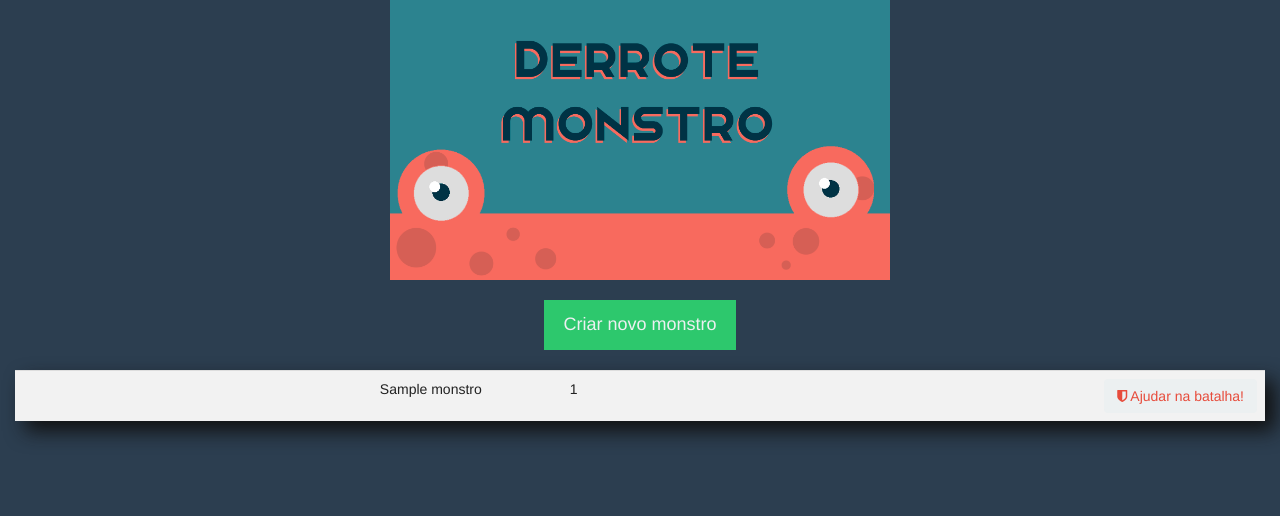
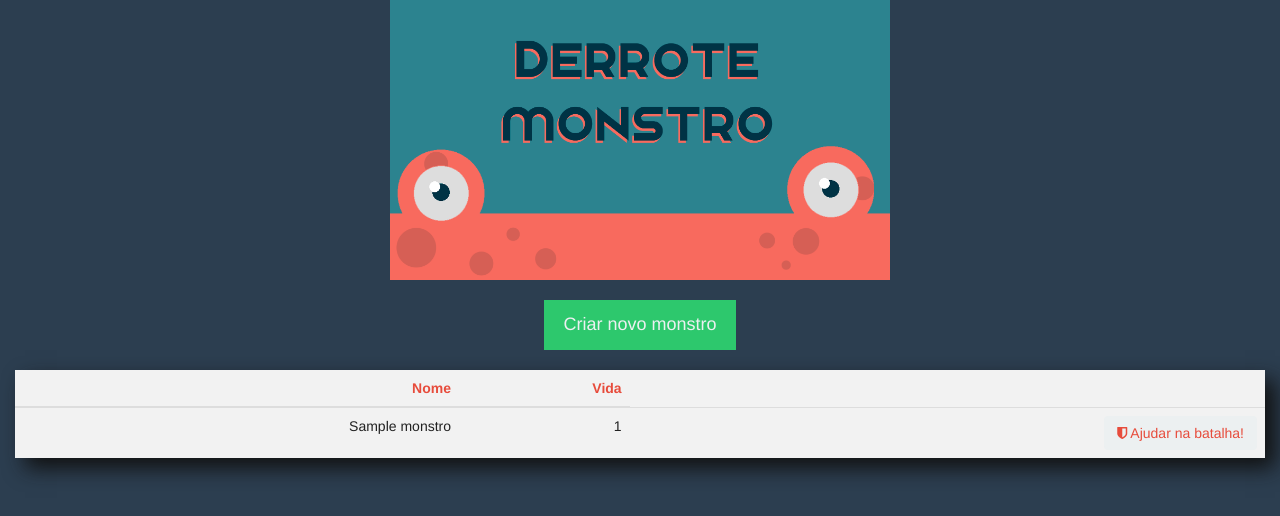
Before and after one commit to Rafael-BP/kill-the-monster, a PHP site: page / in a window 1280 px wide. Shown: the part 21-537 px from the top of the page. Run offline with PHP 8.4, Linux system fonts and the light colour scheme; tables that the repository leaves empty hold one stand-in row (values such as "Sample post").

Commit message:
Cabeçalho nas listagens

```diff
--- a/assets/estilo.css
+++ b/assets/estilo.css
@@ -107,3 +107,8 @@ form{
 .div-vitoria{
     color: #ecf0f1;
 }
+
+th{
+    text-align: right;
+    color: #e74c3c;
+}
--- a/index.php
+++ b/index.php
@@ -23,8 +23,18 @@
             </div><br/>
 
             <?php $listagem = listar(); ?>
+            <?php if (count($listagem) > 0 ){?>
             <div class="row-fluid clearfix">
                 <table class='table table-monster'>
+                    <?php foreach($listagem as $item) { if ($item['vida'] != 0) { $header = true; break; } else { $header = false; } }?>
+                    <?php if ($header == true) { ?>
+                    <thead>
+                        <tr>
+                            <th>Nome</th>
+                            <th>Vida</th>
+                        </tr>
+                    </thead>
+                    <?php } ?>
                 <?php foreach($listagem as $item) { ?>
                     <?php if ($item['vida'] > 0) { ?>
                     <tr>
@@ -36,6 +46,7 @@
                 <?php } ?>
                 </table>
             </div>
+            <?php } ?>
         </div>
         <script src="assets/js/jquery.min.js" type="text/javascript"></script>
         <script type="text/javascript" src="assets/js/bootstrap.min.js"></script>
```
